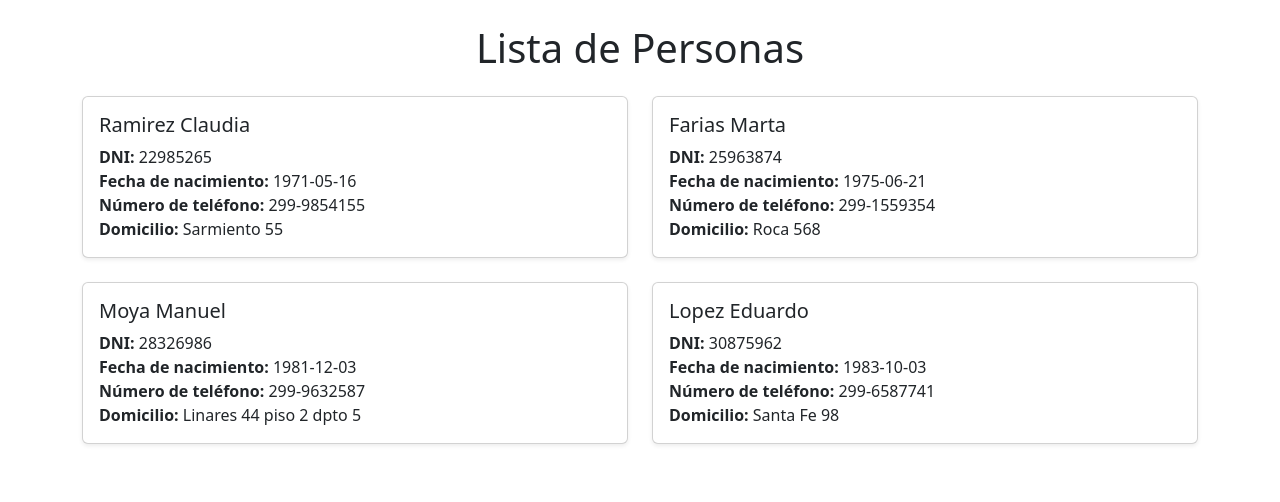
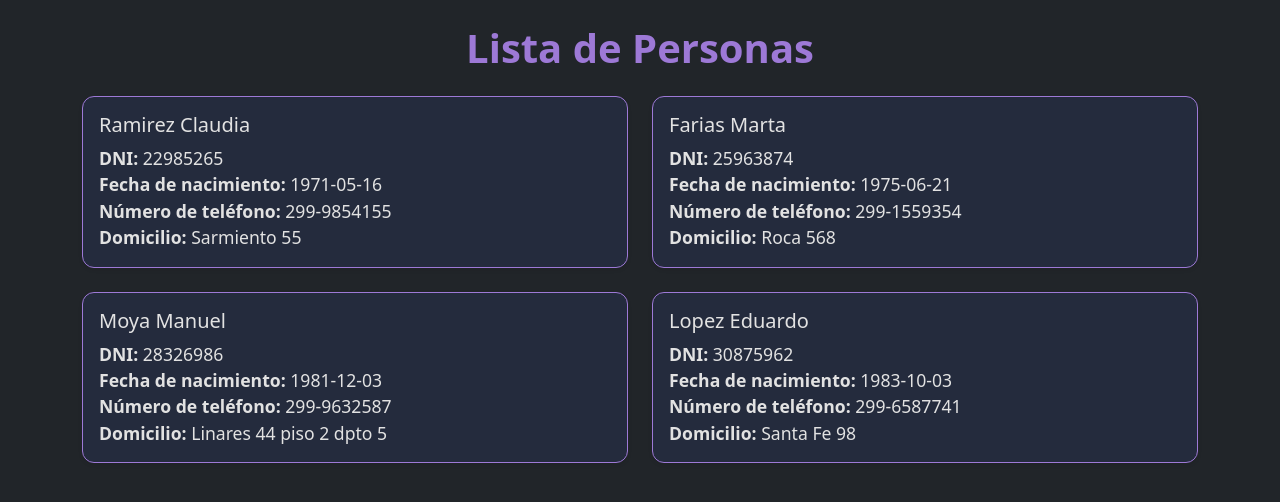
Before and after one commit to Alejo4758/SistemaGestorAutos, a PHP site: page /ListaPersonas.php in a window 1280 px wide. Shown: the top 502 px of the page. Run offline with PHP 8.4, Linux system fonts and the light colour scheme; data comes from the database, SQL or seed files in the repository.

Commit message:
Actualización de estilo en 'ListaPersonas.php'

```diff
--- a/Vista/ListaPersonas.php
+++ b/Vista/ListaPersonas.php
@@ -2,11 +2,12 @@
 <html lang="es">
 <head>
     <?php include_once __DIR__ . "/../includes/head.php" ?>
+    <link rel="stylesheet" href="CSS/styles.css">
     <title>Ver Personas</title>
 </head>
-<body>
+<body class="bg-dark text-light">
     <div class="container my-4">
-    <h1 class="mb-4 text-center">Lista de Personas</h1>
+    <h1 class="mb-4 text-center titulo-personalizado">Lista de Personas</h1>
 
     <?php
         include_once __DIR__ . "/../includes/load.php";
@@ -21,7 +22,7 @@
             foreach ($listaPersonas as $persona) {
     ?>
     <div class="col">
-        <div class="card shadow-sm h-100">
+        <div class="card card-personalizada shadow-sm h-100">
             <div class="card-body">
                 <h5 class="card-title"><?php echo $persona -> getApellido () . ' ' . $persona -> getNombre (); ?> </h5>
                 <p class="card-text">
```
